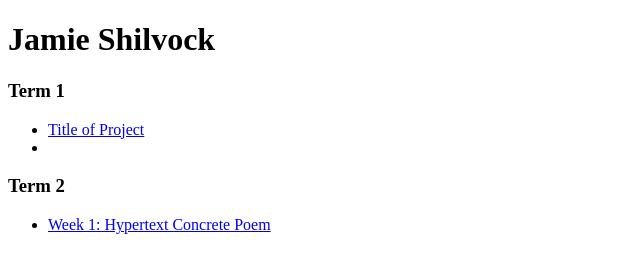
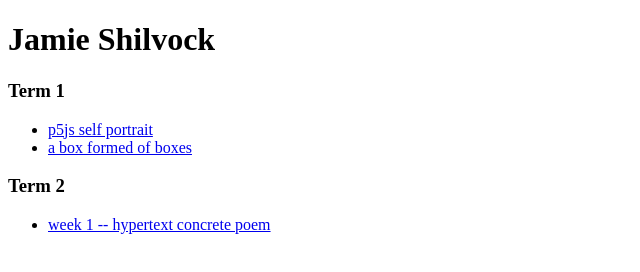
Before and after one commit to jayvock/wcc-portfolio, a plain HTML site: page index.html in a window 1280 px wide. Shown: the whole page, without its empty margins (0-640 px from the left). Drawn offline with Linux system fonts and the light colour scheme.

Commit message:
Adding projects

```diff
--- a/index.html
+++ b/index.html
@@ -19,10 +19,11 @@
         <ul>
             <li>
                 <!--This is a link, the href value should contain the url or relative path to a page. / means the root folder of the directory structure-->
-                <a href="/Tamagotcha">Title of Project</a>
+                <a href="/p5selfPortrait">p5js self portrait</a>
             </li>
             <li>
                 <!-- Keep adding as many new list items with links as you need-->
+                <a href="/aBoxFormedOfBoxes">a box formed of boxes</a>
             </li>
         </ul>
 
@@ -31,7 +32,7 @@
         <!-- Change the href attribute value from / to the url to your project -->
         <ul>
             <li>
-                <a href="/ConcretePoem">Week 1: Hypertext Concrete Poem</a>
+                <a href="/ConcretePoem">week 1 -- hypertext concrete poem</a>
             </li>
         </ul>
 
```
